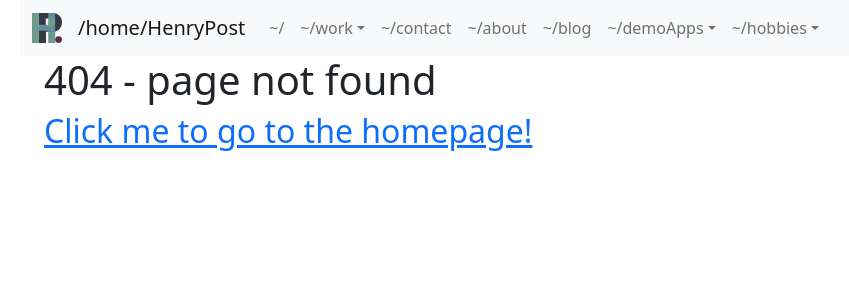
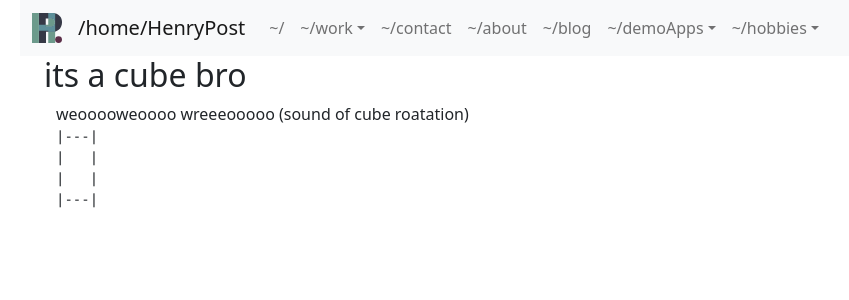
Before and after one commit to meltingscales/henrypost.net, a React (Create React App) app: page /demoApps/cube in a window 1280 px wide. Before the commit this address had no page. Shown: the top 300 px of the page, without its empty margins (62-911 px from the left). Built offline with nearby package versions, Linux system fonts and the light colour scheme.

Commit message:
add cube

```diff
--- a/package.json
+++ b/package.json
@@ -21,7 +21,6 @@
     "react-vertical-timeline-component": "^3.5.2"
   },
   "devDependencies": {
-    "react-scripts": "^5.0.1",
     "@testing-library/jest-dom": "^5.16.4",
     "@testing-library/react": "^13.3.0",
     "@testing-library/user-event": "^13.5.0",
@@ -29,6 +28,7 @@
     "@types/node": "^16.11.47",
     "@types/react": "^18.0.15",
     "@types/react-dom": "^18.0.6",
+    "react-scripts": "^5.0.1",
     "sass": "^1.54.5",
     "typescript": "^4.7.4",
     "web-vitals": "^2.1.4"
--- a/src/Navigation.tsx
+++ b/src/Navigation.tsx
@@ -24,11 +24,15 @@ const NavigationItem = (props: any) => {
     )
 }
 
-const NavDropdownItem = (props: any) => {
+const NavDropdownItem = (props: { path: string, subpath: string }) => {
+
+    const href = TextFmtService.absDirsFmt(props.path, props.subpath);
+    const innerText = TextFmtService.dirFmt(props.subpath);
+
     return (
         <NavDropdown.Item
-            href={TextFmtService.absDirsFmt(props.path, props.subpath)}>
-            {TextFmtService.dirFmt(props.subpath)}
+            href={href}>
+            {innerText}
         </NavDropdown.Item>
     )
 }
@@ -91,6 +95,10 @@ const Navigation = () =>
                                     path={'demoApps'}
                                     subpath={'githubApp'}/>
 
+                                <NavDropdownItem
+                                    path={'demoApps'}
+                                    subpath={'cube'}/>
+
                             </NavDropdown>
 
 
--- a/src/Routing.tsx
+++ b/src/Routing.tsx
@@ -1,17 +1,18 @@
 import {BrowserRouter, Route, Routes} from "react-router-dom";
+import React from "react";
 import Layout from "./Layout";
+import {FourOhFourNotFound} from "./component/tidbits/FourOhFourNotFound";
 import PageHome from "./pages/PageHome";
 import PageBlog from "./pages/PageBlog";
 import PageContact from "./pages/PageContact";
 import PageAbout from "./pages/PageAbout";
 import GithubApp from "./pages/demoApps/GithubApp";
 import PageBooks from "./pages/hobbies/PageBooks";
-import React from "react";
 import PageMusic from "./pages/hobbies/PageMusic";
 import PageVideogames from "./pages/hobbies/PageVideogames";
 import PageResume from "./pages/PageResume";
 import Certifications from "./pages/Certifications";
-import {FourOhFourNotFound} from "./component/tidbits/FourOhFourNotFound";
+import {Cube} from "./pages/demoApps/Cube";
 
 function NoPage() {
     return <div>nopage!</div>;
@@ -47,6 +48,9 @@ export default function Routing() {
                 <Route path={"demoApps/githubApp"}
                        element={<GithubApp/>}/>
 
+                <Route path={"demoApps/cube"}
+                       element={<Cube/>}/>
+
                 <Route path={"hobbies/books"}
                        element={<PageBooks/>}/>
 
--- /dev/null
+++ b/src/pages/demoApps/Cube.tsx
@@ -0,0 +1,60 @@
+import {Container} from "react-bootstrap";
+
+import React, {useRef, useState} from 'react'
+// import {Canvas, useFrame} from '@react-three/fiber'
+
+
+// //https://github.com/pmndrs/react-three-fiber
+// function Box(props) {
+//     // This reference gives us direct access to the THREE.Mesh object
+//     const ref = useRef()
+//     // Hold state for hovered and clicked events
+//     const [hovered, hover] = useState(false)
+//     const [clicked, click] = useState(false)
+//     // Subscribe this component to the render-loop, rotate the mesh every frame
+//     // @ts-ignore
+//     useFrame((state, delta) => (ref.current.rotation.x += 0.01))
+//     // Return the view, these are regular Threejs elements expressed in JSX
+//     return (
+//         <mesh
+//             {...props}
+//             ref={ref}
+//             scale={clicked ? 1.5 : 1}
+//             onClick={(event) => click(!clicked)}
+//             onPointerOver={(event) => hover(true)}
+//             onPointerOut={(event) => hover(false)}>
+//             <boxGeometry args={[1, 1, 1]}/>
+//             <meshStandardMaterial color={hovered ? 'hotpink' : 'orange'}/>
+//         </mesh>
+//     )
+// }
+
+
+export const Cube = (props: any) => {
+
+    return <Container>
+        <h2>its a cube bro</h2>
+
+        <Container>
+            {/*<Canvas>*/}
+            {/*    /!*<ambientLight/>*!/*/}
+            {/*    /!*<pointLight position={[10, 10, 10]}/>*!/*/}
+            {/*    /!*<Box component={'div'} position={[-1.2, 0, 0]}/>*!/*/}
+            {/*    /!*<Box component={'div'} position={[1.2, 0, 0]}/>*!/*/}
+            {/*</Canvas>,*/}
+
+
+            weooooweoooo wreeeooooo (sound of cube roatation)
+
+
+            <pre><code>
+            |---|<br/>
+            |   |<br/>
+            |   |<br/>
+            |---|</code>
+    </pre>
+        </Container>
+
+    </Container>
+
+}
```
Also changed, not shown: 1 other file (tests, documents, lock files or other folders).
